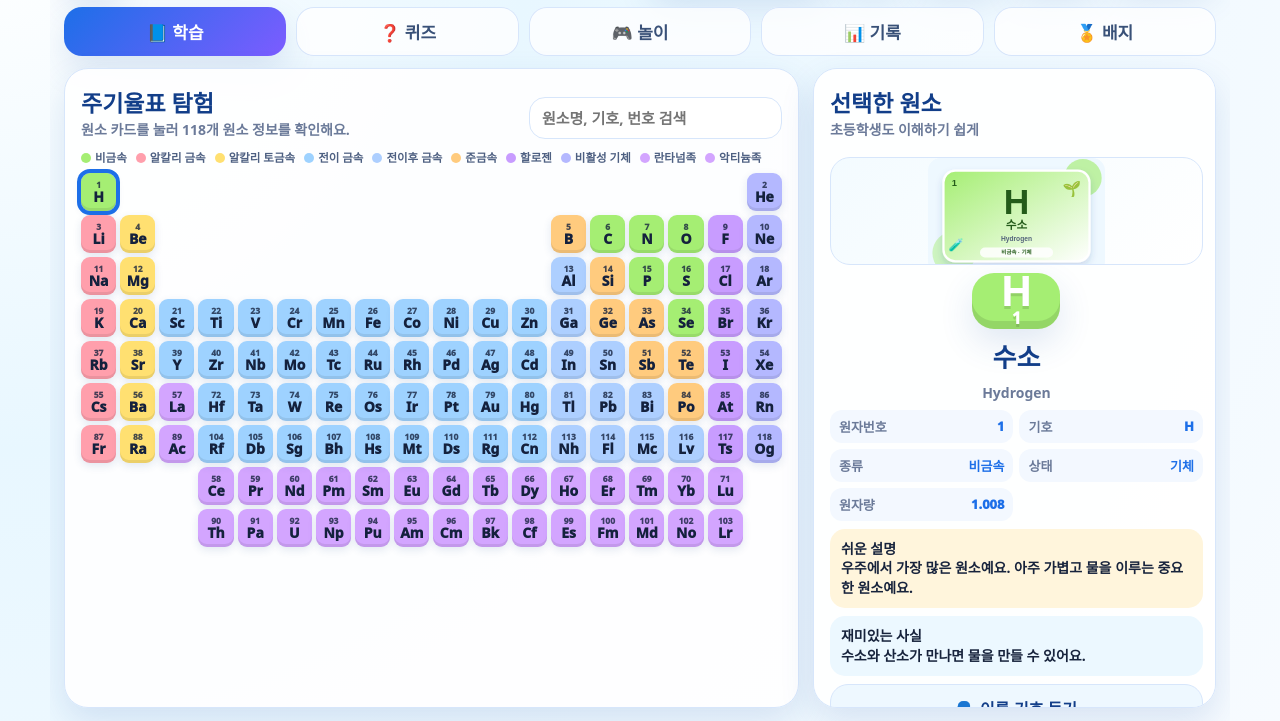
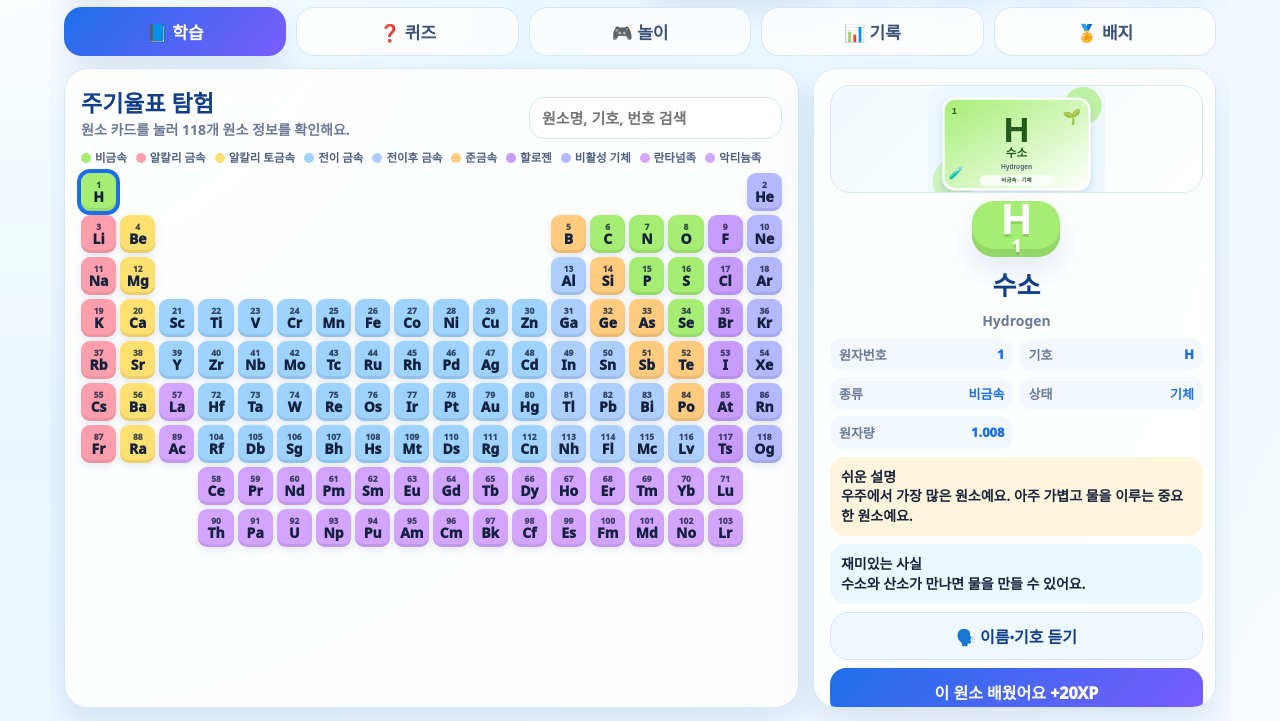
Before and after one commit to shyumom/element-explorer-pwa, a plain HTML site: page index.html in a window 1280 px wide. Shown: the part 79-800 px from the top of the page. Drawn offline with Linux system fonts and the light colour scheme.

Commit message:
Add files via upload

```diff
--- a/index.html
+++ b/index.html
@@ -62,11 +62,6 @@
         </section>
 
         <aside class="card element-panel">
-          <div class="section-title compact">
-            <h2>선택한 원소</h2>
-            <p>초등학생도 이해하기 쉽게</p>
-          </div>
-
           <div class="visual-card"><img id="elementImage" src="" alt="원소 이미지" /></div>
           <div class="big-element" id="bigElement"></div>
           <h3 id="elementName"></h3>
```
